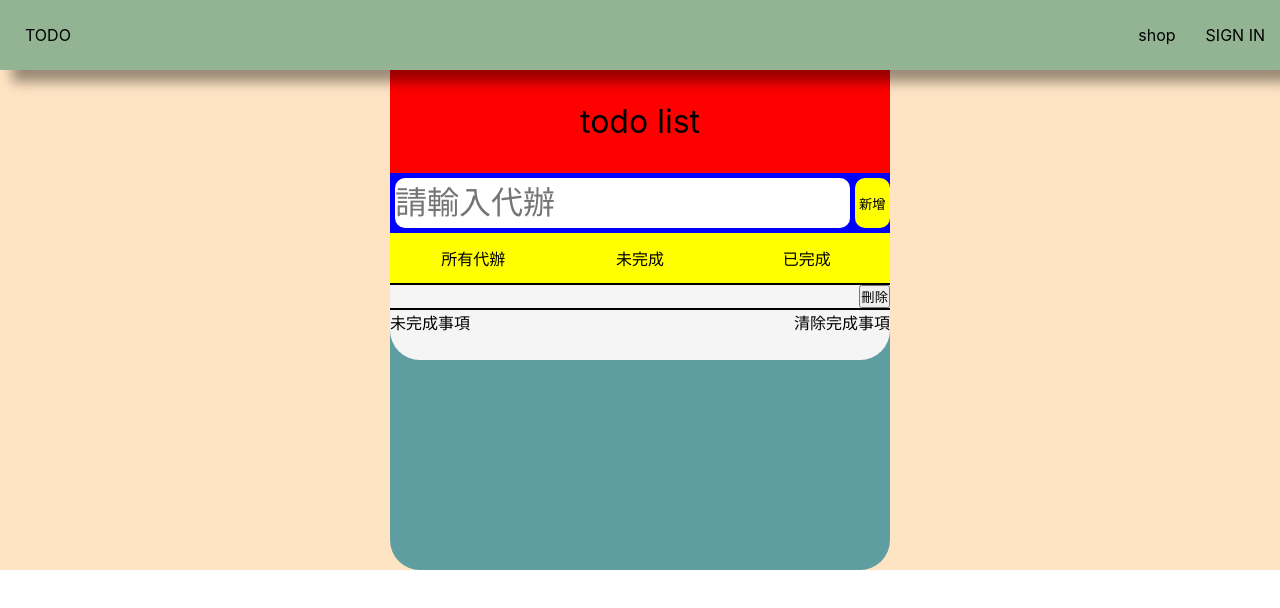
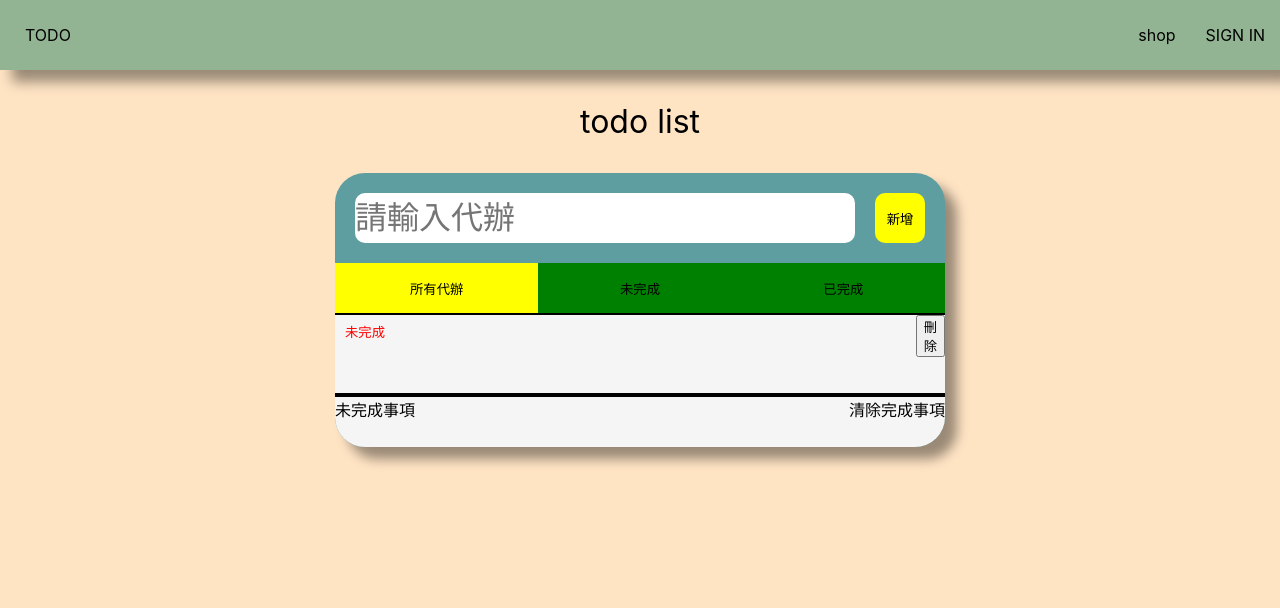
Before and after one commit to chingwu99/react-todolist-practice-with-firebase, a React (Create React App) app: page / in a window 1280 px wide. Both pictures are taken after a click on the button "新增". Shown: the top 608 px of the page. Built offline with nearby package versions, Linux system fonts and the light colour scheme; no server answers.

Commit message:
finish list layout

```diff
--- a/package.json
+++ b/package.json
@@ -9,6 +9,7 @@
     "firebase": "^9.17.1",
     "react": "^18.2.0",
     "react-dom": "^18.2.0",
+    "react-icons": "^4.7.1",
     "react-router-dom": "^6.8.1",
     "react-scripts": "5.0.1",
     "styled-components": "^5.3.6",
--- a/src/context/todo.context.jsx
+++ b/src/context/todo.context.jsx
@@ -10,6 +10,7 @@ export const TodoContext = createContext({
 export const TodoProvider = ({ children }) => {
   const [data, setData] = useState([]);
   const [todoText, setTodoText] = useState("");
+
   const value = { data, setData, todoText, setTodoText };
   console.log(data);
   return <TodoContext.Provider value={value}>{children}</TodoContext.Provider>;
--- a/src/page/todo-page/components/Edit/Edit.jsx
+++ b/src/page/todo-page/components/Edit/Edit.jsx
@@ -12,7 +12,7 @@ const Edit = () => {
 
   const addTodo = () => {
     setData((pre) => {
-      return [{ text: todoText, id: v4() }, ...pre];
+      return [{ text: todoText, id: v4(), state: false }, ...pre];
     });
   };
 
--- a/src/page/todo-page/components/Edit/edit.styles.jsx
+++ b/src/page/todo-page/components/Edit/edit.styles.jsx
@@ -1,7 +1,6 @@
 import styled from "styled-components";
 
 export const EditContainer = styled.div`
-  background-color: blue;
   display: flex;
   justify-content: center;
   align-items: center;
@@ -11,9 +10,9 @@ export const Input = styled.input`
   background-color: white;
   border: none;
   border-radius: 10px;
-  width: 50vw;
+  width: 500px;
   height: 50px;
-  margin: 5px;
+  margin: 20px;
   font-size: 2rem;
 `;
 
@@ -21,6 +20,7 @@ export const Button = styled.button`
   border: none;
   height: 50px;
   width: 50px;
+  margin-right: 20px;
   border-radius: 10px;
   background-color: yellow;
 
--- a/src/page/todo-page/components/List/List.jsx
+++ b/src/page/todo-page/components/List/List.jsx
@@ -1,4 +1,4 @@
-import { useContext } from "react";
+import { useContext, useEffect, useState } from "react";
 import { TodoContext } from "../../../../context/todo.context";
 import Item from "./components/Item";
 import {
@@ -10,26 +10,48 @@ import {
   ListFooter,
 } from "./list.styles";
 
+const defaultTabsState = {
+  all: true,
+  undo: false,
+  done: false,
+};
+
 const List = () => {
   const { data } = useContext(TodoContext);
+
+  const [tabsState, setTabsState] = useState(defaultTabsState);
+  const { all, undo, done } = tabsState;
+
+  const tabsHandler = (e) => {
+    let state = e.target.value;
+    const name = e.target.name;
+    console.log(state, name);
+    setTabsState({
+      all: false,
+      undo: false,
+      done: false,
+      [name]: true,
+    });
+  };
+
   return (
     <ListContainer>
       <Tab>
-        <Tabs>
-          <p>所有代辦</p>
+        <Tabs value={all} onClick={tabsHandler} name="all">
+          所有代辦
         </Tabs>
-        <Tabs>
-          <p>未完成</p>
+        <Tabs value={undo} onClick={tabsHandler} name="undo">
+          未完成
         </Tabs>
-        <Tabs>
-          <p>已完成</p>
+        <Tabs value={done} onClick={tabsHandler} name="done">
+          已完成
         </Tabs>
       </Tab>
       <ListBlock>
         <ListItemContainer>
           {data.map((i) => {
-            const { text, id } = i;
-            return <Item key={id} id={id} text={text} />;
+            const { text, id, state } = i;
+            return <Item key={id} id={id} text={text} state={state} />;
           })}
         </ListItemContainer>
         <ListFooter>
--- a/src/page/todo-page/components/List/components/Item.jsx
+++ b/src/page/todo-page/components/List/components/Item.jsx
@@ -1,9 +1,19 @@
-import { useContext } from "react";
+import { useContext, useEffect, useState } from "react";
 import { TodoContext } from "../../../../../context/todo.context";
-import { ItemContainer } from "./item.styles";
+import { ItemContainer, Input, Label, LabelContainer } from "./item.styles";
 
-const Item = ({ text, id }) => {
+const Item = ({ text, id, state }) => {
   const { setData } = useContext(TodoContext);
+  const [checkState, setCheckState] = useState(state);
+
+  const inputChangeHandler = (e) => {
+    setCheckState(!state);
+  };
+
+  useEffect(() => {
+    state = checkState;
+    console.log(state);
+  }, [inputChangeHandler]);
 
   const removeItem = () => {
     setData((pre) => {
@@ -13,8 +23,21 @@ const Item = ({ text, id }) => {
 
   return (
     <ItemContainer>
-      <p>{text}</p>
-      <button onClick={removeItem}>刪除</button>
+      <LabelContainer>
+        <Label htmlFor={id}>
+          <Input
+            type="checkbox"
+            text={text}
+            name={id}
+            id={id}
+            onChange={inputChangeHandler}
+            value={checkState}
+          />
+        </Label>
+      </LabelContainer>
+      <div>
+        <button onClick={removeItem}>刪除</button>
+      </div>
     </ItemContainer>
   );
 };
--- a/src/page/todo-page/components/List/components/item.styles.jsx
+++ b/src/page/todo-page/components/List/components/item.styles.jsx
@@ -1,6 +1,51 @@
 import styled from "styled-components";
+
+export const Input = styled.input`
+width: 100%;
+height:0px;
+margin: 0px 10px;
+
+::before {
+    content: "未完成";
+    color: red;
+}
+
+::after {
+    content: "${(props) => props.text}";
+    color: black;
+    margin-left:10px;
+    font-size: 1.5rem;
+}
+
+:checked {
+
+::before {
+    content: "已完成";
+    color: green;
+    }
+
+::after {
+    text-decoration:line-through 3px;
+    opacity: 0.5;
+}
+
+
+`;
+
+export const Label = styled.label`
+  width: 100%;
+`;
+
+export const LabelContainer = styled.div`
+  display: flex;
+  justify-content: space-between;
+  height: 50px;
+  width: 100%;
+`;
 
 export const ItemContainer = styled.div`
   display: flex;
   justify-content: space-between;
+  border-bottom: 2px solid black;
+  height: 80px;
 `;
--- a/src/page/todo-page/components/List/list.styles.jsx
+++ b/src/page/todo-page/components/List/list.styles.jsx
@@ -15,17 +15,13 @@ export const Tab = styled.div`
   height: 50px;
 `;
 
-export const Tabs = styled.div`
-  background-color: yellow;
+export const Tabs = styled.button`
+  background-color: ${(props) => (props.value == true ? "yellow" : "green")};
+  border: 0;
   flex: 1;
   display: flex;
   justify-content: center;
   align-items: center;
-
-  &:hover {
-    background-color: green;
-    cursor: pointer;
-  }
 `;
 
 export const ListBlock = styled.div`
--- a/src/page/todo-page/components/Todo/todo.styles.jsx
+++ b/src/page/todo-page/components/Todo/todo.styles.jsx
@@ -1,17 +1,12 @@
 import styled from "styled-components";
 
 export const TodoContainer = styled.div`
-  background-color: cadetblue;
-  height: 500px;
-  width: 500px;
   display: flex;
   flex-direction: column;
   align-items: center;
-  border-radius: 30px;
 `;
 
 export const Title = styled.div`
-  background-color: red;
   display: flex;
   justify-content: center;
   align-items: center;
@@ -25,4 +20,9 @@ export const Title = styled.div`
 
 export const Main = styled.div`
   width: 100%;
+  background-color: cadetblue;
+  border-radius: 30px;
+  position: relative;
+  z-index: 3;
+  box-shadow: 12px 12px 12px rgba(0, 0, 0, 0.4);
 `;
--- a/src/page/todo-page/todo-page.styles.jsx
+++ b/src/page/todo-page/todo-page.styles.jsx
@@ -3,6 +3,6 @@ import styled from "styled-components";
 export const TodoPageContainer = styled.div`
   display: flex;
   justify-content: center;
-  align-items: center;
   background-color: bisque;
+  height: 100vh;
 `;
```
Also changed, not shown: 1 other file (tests, documents, lock files or other folders).
